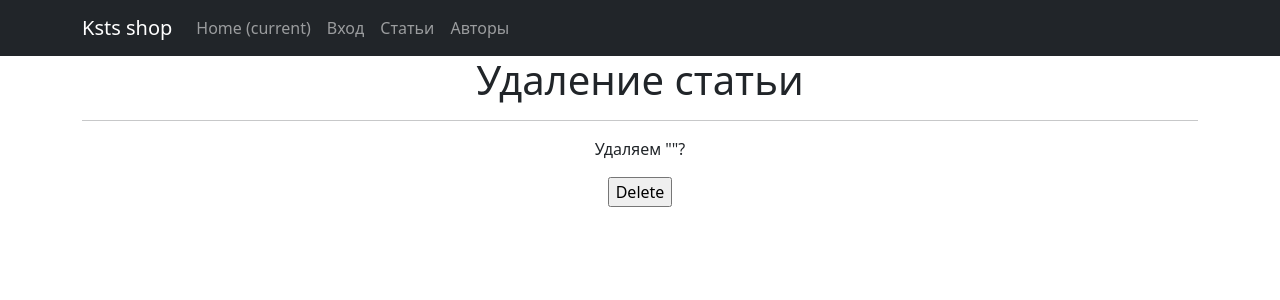
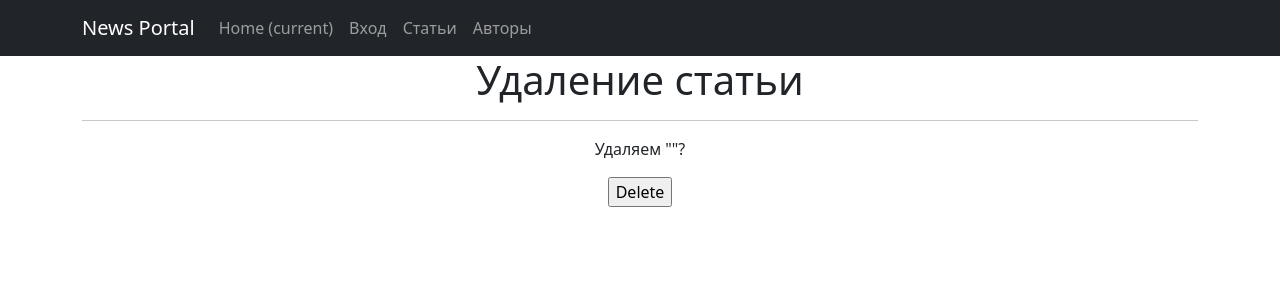
Before and after one commit to koztas/Django_newsportal, a Django app: page /news/1/delete in a window 1280 px wide. Shown: the top 300 px of the page. Run offline with Django 4.2, Linux system fonts and the light colour scheme; a user stored in the database is signed in; data comes from the database, SQL or seed files in the repository; some libraries are stand-ins or nearby versions.

Commit message:
Update default.html

```diff
--- a/NewsPortal/NewsPaper/news/templates/flatpages/default.html
+++ b/NewsPortal/NewsPaper/news/templates/flatpages/default.html
@@ -15,7 +15,7 @@
         <!-- Responsive navbar-->
         <nav class="navbar navbar-expand-lg navbar-dark bg-dark static-top">
            <div class="container">
-               <a class="navbar-brand" href="#">Ksts shop</a>
+               <a class="navbar-brand" href="#">News Portal</a>
                <button class="navbar-toggler" type="button" data-toggle="collapse"
                        data-target="#navbarResponsive"
                        aria-controls="navbarResponsive" aria-expanded="false"
@@ -36,7 +36,7 @@
                            <a class="nav-link" href="/news/">Статьи</a>
                        </li>
                        <li class="nav-item">
-                           <a class="nav-link" href="/news/authors">Авторы</a>
+                           <a class="nav-link" href="/Authors/">Авторы</a>
                        </li>
                    </ul>
                </div>
```
